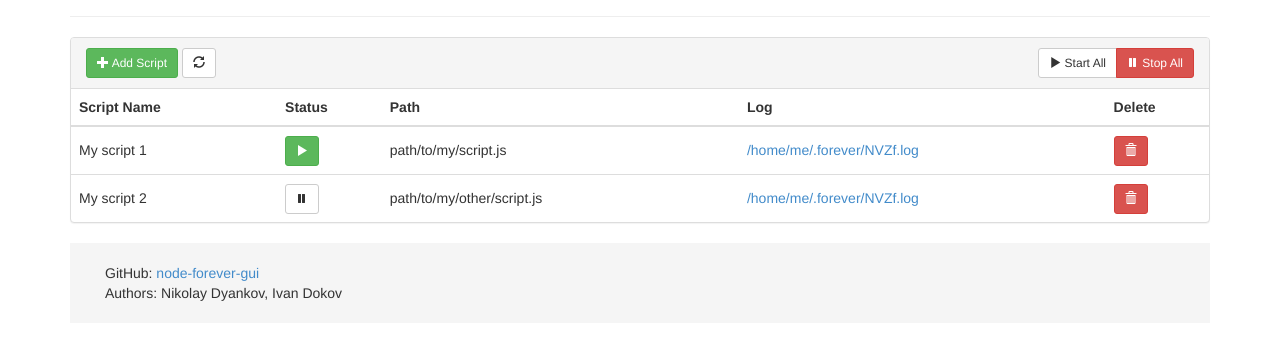
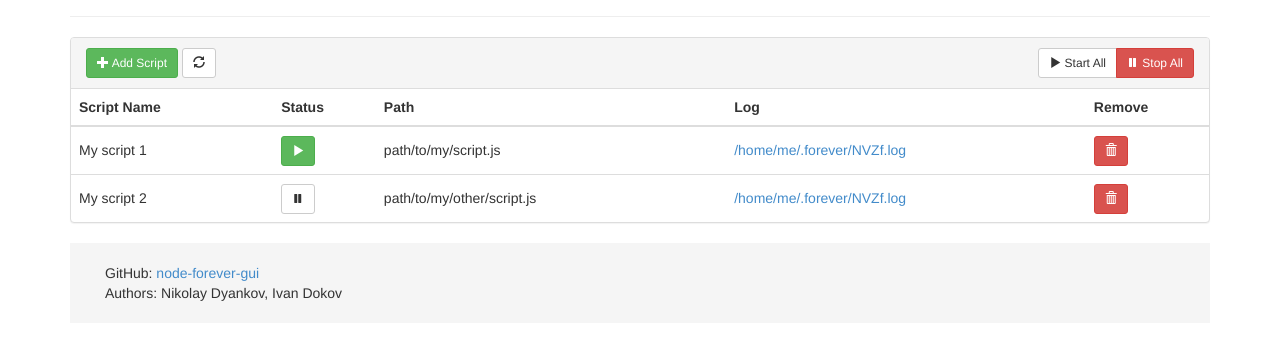
Before and after one commit to nikolaydyankov/node-forever-gui, a plain HTML site: page template/index.html in a window 1280 px wide. Shown: the part 83-422 px from the top of the page. Drawn offline with Linux system fonts and the light colour scheme.

Commit message:
- renamed "Delete" to "Remove" - updated todo.txt

```diff
--- a/template/index.html
+++ b/template/index.html
@@ -52,7 +52,7 @@
                     Log
                 </th>
                 <th>
-                    Delete
+                    Remove
                 </th>
             </tr>
             </thead>
--- a/todo.txt
+++ b/todo.txt
@@ -1,6 +1,6 @@
 niki:
 ----------
-
+- remove script dialog -> remove or stop + remove
 
 ivan:
 ----------
```
